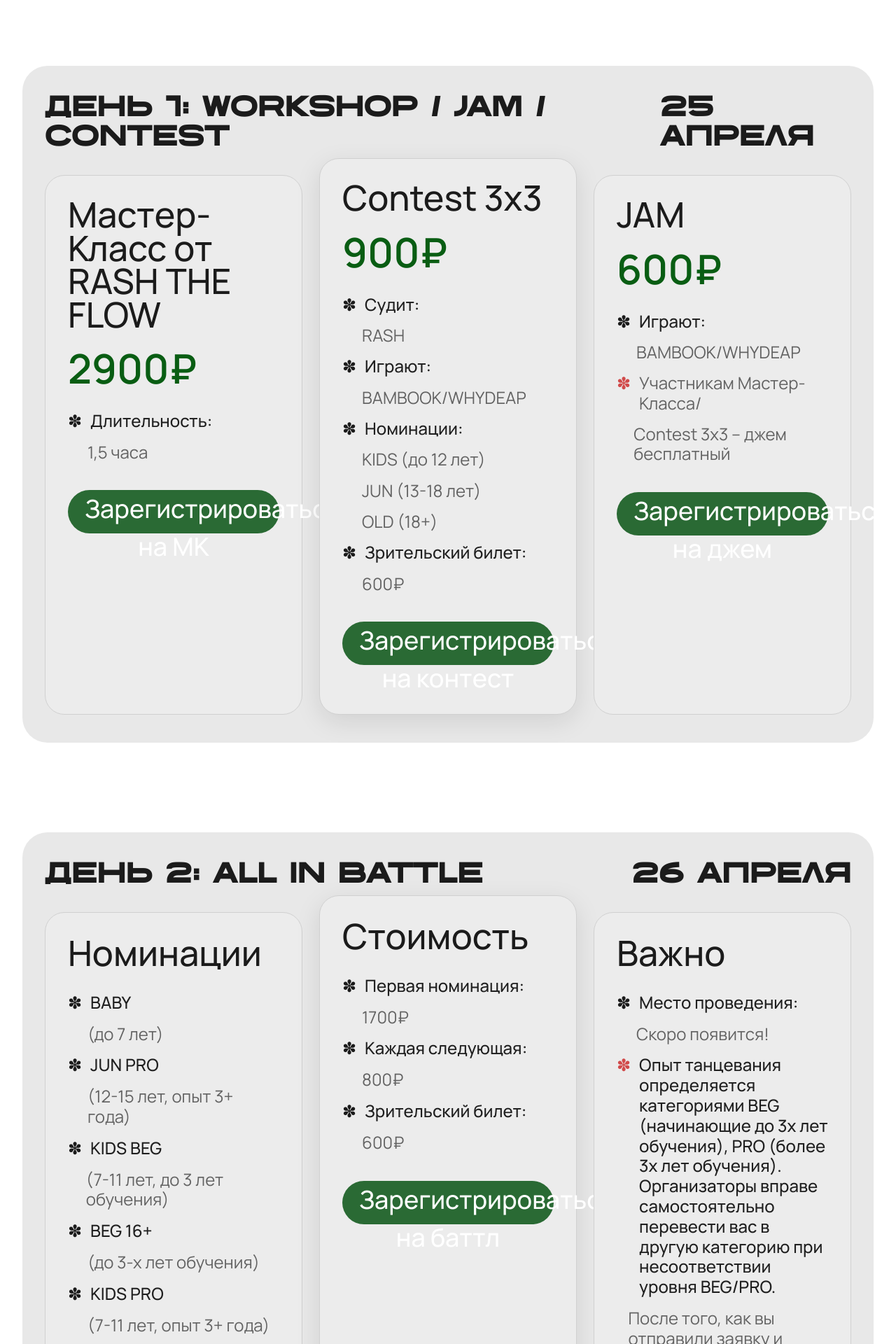
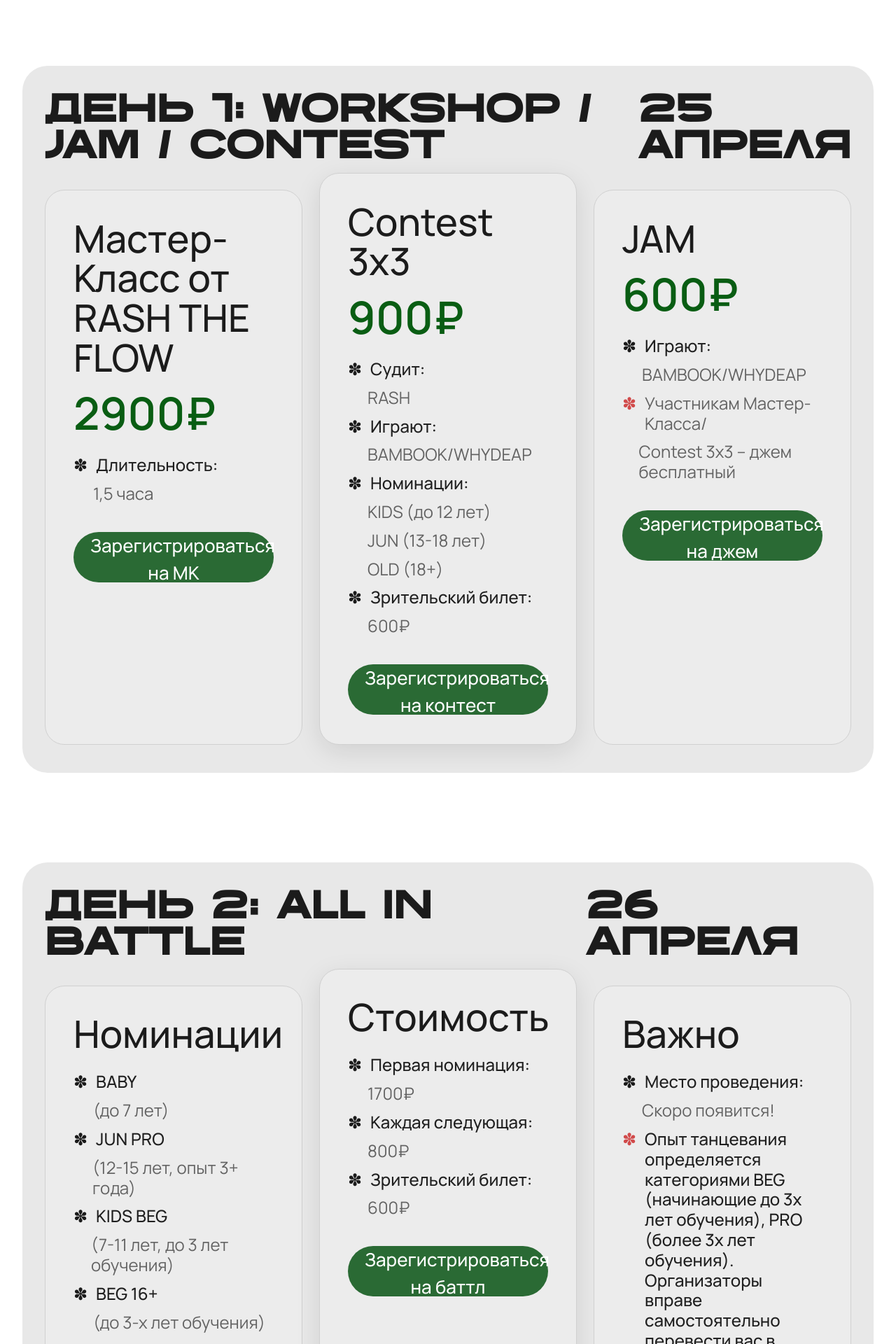
Before and after one commit to FibEli3/ALL-IN-BATTLE, a Next.js app: page / in a window 1280 px wide. Shown: the part 4520-6440 px from the top of the page at 70% size. Built offline with nearby package versions, Linux system fonts and the light colour scheme.

Commit message:
style: tune day program blocks typography and button sizing

```diff
--- a/src/app/page.tsx
+++ b/src/app/page.tsx
@@ -349,7 +349,7 @@ export default function Home() {
 
       <section id="day-one" className="mx-auto w-full max-w-[1440px] px-5 py-10 md:px-8 md:py-16">
         <div className="rounded-[36px] bg-[#e8e8e8] px-5 py-8 md:px-8 md:py-10">
-          <header className="mb-8 flex items-center justify-between gap-4 text-[42px] font-display font-black uppercase leading-none tracking-tight text-[#1b1b1b]">
+          <header className="mb-8 flex items-start justify-between gap-4 text-[28px] font-display font-black uppercase leading-[0.9] tracking-tight text-[#1b1b1b] md:text-[58px]">
             <h2>День 1: Workshop / Jam / Contest</h2>
             <p>25 апреля</p>
           </header>
@@ -357,15 +357,15 @@ export default function Home() {
             {dayOneCards.map((card) => (
               <article
                 key={card.title}
-                className={`rounded-[28px] border border-[#d0d0d0] bg-[#ececec] p-8 ${
-                  card.featured ? "md:-mt-6 md:shadow-[0_10px_36px_rgba(0,0,0,0.1)]" : ""
+                className={`rounded-[28px] border border-[#d0d0d0] bg-[#ececec] p-7 md:p-10 ${
+                  card.featured ? "md:-mt-6 md:shadow-[0_10px_36px_rgba(0,0,0,0.1)] md:min-h-[760px]" : "md:min-h-[724px]"
                 }`}
               >
-                <h3 className="text-[50px] leading-[0.95]">
-                  <span className="font-body text-[50px] font-medium">{card.title}</span>
+                <h3 className="text-[28px] leading-[1.05] md:text-[54px]">
+                  <span className="font-body font-medium">{card.title}</span>
                 </h3>
-                <p className="mt-6 text-[58px] font-semibold leading-none text-[#095d13]">{card.price}</p>
-                <div className="mt-8 space-y-4 text-[24px] leading-[1.18] text-[#1f1f1f]">
+                <p className="mt-5 text-[44px] font-semibold leading-none text-[#095d13] md:text-[64px]">{card.price}</p>
+                <div className="mt-7 space-y-3 text-[19px] leading-[1.2] text-[#1f1f1f] md:text-[24px]">
                   {card.points.map((line, lineIndex) => (
                     <div key={`${line}-${lineIndex}`} className="flex gap-3">
                       {line.endsWith(":") || line.startsWith("Участникам") ? (
@@ -377,7 +377,7 @@ export default function Home() {
                     </div>
                   ))}
                 </div>
-                <button className="mt-10 h-[62px] w-full rounded-full bg-[#2a6a34] px-6 text-[36px] font-medium text-white transition hover:bg-[#21562a]">
+                <button className="mt-8 h-[56px] w-full rounded-full bg-[#2a6a34] px-6 text-[20px] font-medium text-white transition hover:bg-[#21562a] md:mt-10 md:h-[72px] md:text-[26px]">
                   {card.button}
                 </button>
               </article>
@@ -388,7 +388,7 @@ export default function Home() {
 
       <section id="day-two" className="mx-auto w-full max-w-[1440px] px-5 py-10 md:px-8 md:py-16">
         <div className="rounded-[36px] bg-[#e8e8e8] px-5 py-8 md:px-8 md:py-10">
-          <header className="mb-8 flex items-center justify-between gap-4 text-[42px] font-display font-black uppercase leading-none tracking-tight text-[#1b1b1b]">
+          <header className="mb-8 flex items-start justify-between gap-4 text-[28px] font-display font-black uppercase leading-[0.9] tracking-tight text-[#1b1b1b] md:text-[58px]">
             <h2>День 2: ALL IN BATTLE</h2>
             <p>26 апреля</p>
           </header>
@@ -396,12 +396,12 @@ export default function Home() {
             {dayTwoColumns.map((column) => (
               <article
                 key={column.title}
-                className={`rounded-[28px] border border-[#d0d0d0] bg-[#ececec] p-8 ${
-                  column.featured ? "md:-mt-6 md:shadow-[0_10px_36px_rgba(0,0,0,0.1)]" : ""
+                className={`rounded-[28px] border border-[#d0d0d0] bg-[#ececec] p-7 md:p-10 ${
+                  column.featured ? "md:-mt-6 md:shadow-[0_10px_36px_rgba(0,0,0,0.1)] md:min-h-[760px]" : "md:min-h-[724px]"
                 }`}
               >
-                <h3 className="font-body text-[50px] font-medium leading-none">{column.title}</h3>
-                <div className="mt-8 space-y-4 text-[24px] leading-[1.2] text-[#1f1f1f]">
+                <h3 className="font-body text-[28px] font-medium leading-none md:text-[54px]">{column.title}</h3>
+                <div className="mt-7 space-y-3 text-[19px] leading-[1.2] text-[#1f1f1f] md:text-[24px]">
                   {column.points.map((line, index) => (
                     <div key={`${line}-${index}`} className="flex gap-3">
                       {index % 2 === 0 ? (
@@ -414,7 +414,7 @@ export default function Home() {
                   ))}
                 </div>
                 {column.button ? (
-                  <button className="mt-10 h-[62px] w-full rounded-full bg-[#2a6a34] px-6 text-[36px] font-medium text-white transition hover:bg-[#21562a]">
+                  <button className="mt-8 h-[56px] w-full rounded-full bg-[#2a6a34] px-6 text-[20px] font-medium text-white transition hover:bg-[#21562a] md:mt-10 md:h-[72px] md:text-[26px]">
                     {column.button}
                   </button>
                 ) : null}
```
